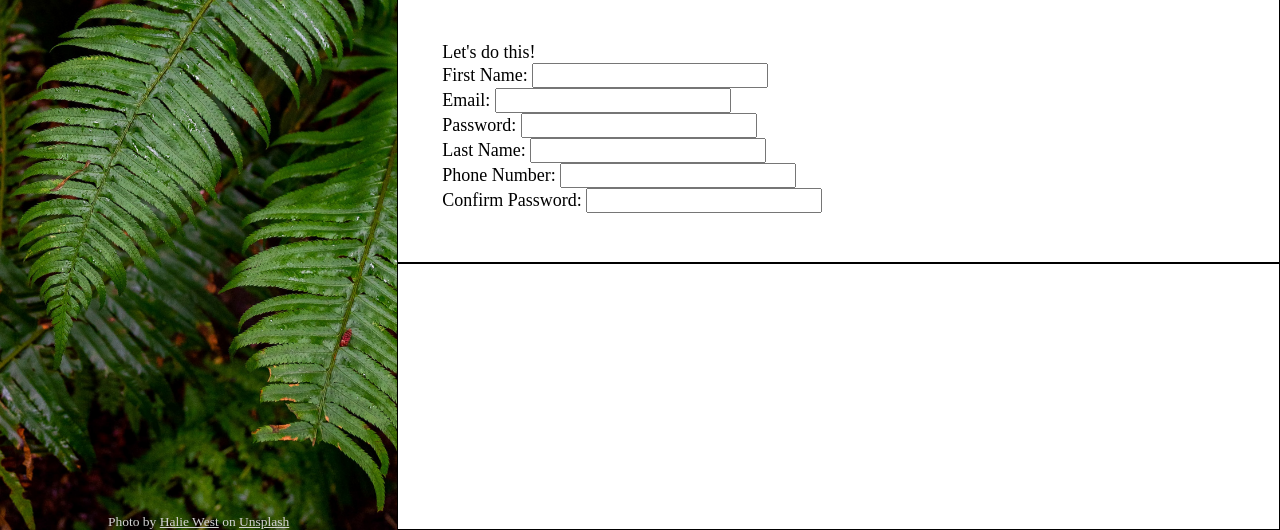
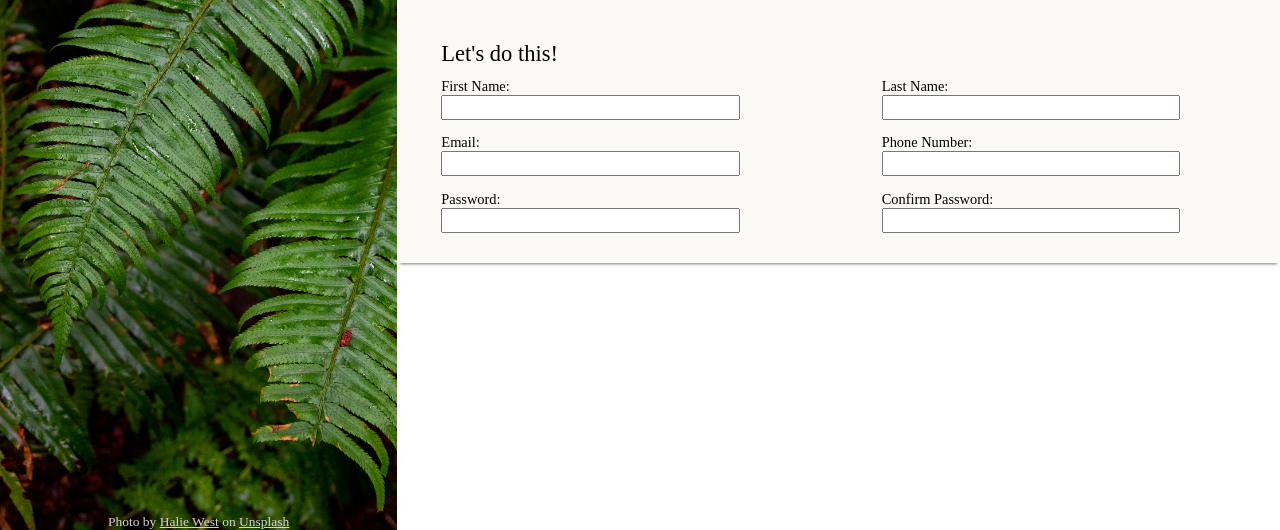
Before and after one commit to membrain12/sign-up-form-2nd, a plain HTML site: page index.html in a window 1280 px wide. Shown: the part 270-800 px from the top of the page. Drawn offline with Linux system fonts and the light colour scheme.

Commit message:
Position all form elements

```diff
--- a/style.css
+++ b/style.css
@@ -68,7 +68,7 @@ a {
 
 #right-side > div {
     flex: 1;
-    border: 1px solid #000;
+
     padding-left: 5%;
     padding-top: 5%;
 }
@@ -84,3 +84,42 @@ a {
 #top-right > p {
     margin-bottom: 10%;
 }
+
+#middle-right {
+    display: flex;
+    flex-direction: column;
+    gap: 5%;
+    background-color: #FAF9F6;
+    box-shadow: 0 4px 3px -3px gray;
+}
+
+#middle-right > p {
+    font-size: 1.25rem;
+    font-weight: lighter;
+}
+
+form {
+    display: flex;
+    gap: 5%;
+    height: 100%;
+    margin-bottom: 5%;
+}
+
+.form-column {
+    width: 100%;
+    display: flex;
+    flex-flow: column;
+    gap: 10%;
+}
+
+.form-column > div {
+    display: flex;
+    flex-direction: column;
+    width: 75%;
+    max-width: 300px;
+}
+
+label {
+    font-size: .8rem;
+    font-weight: 400;
+}
```
